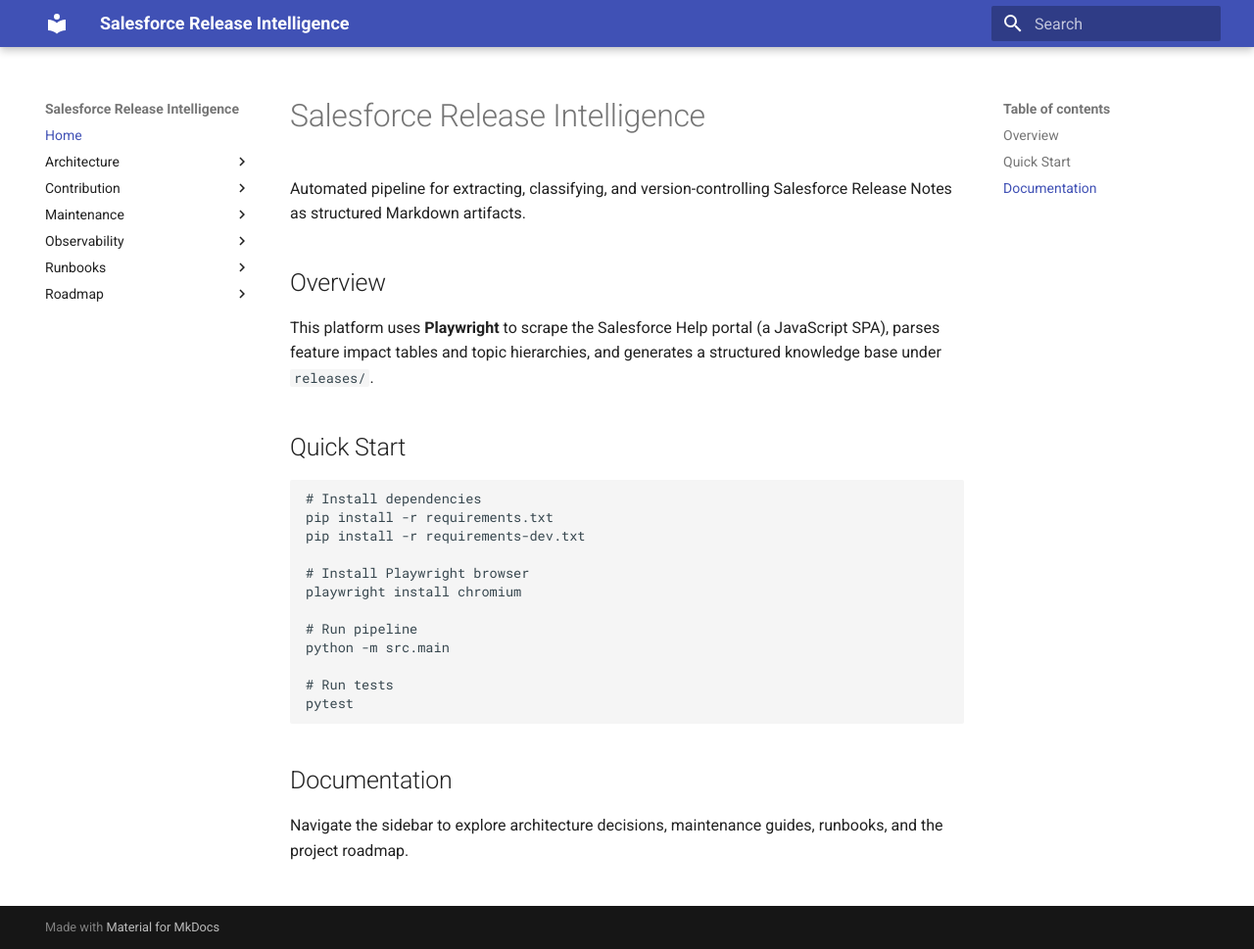
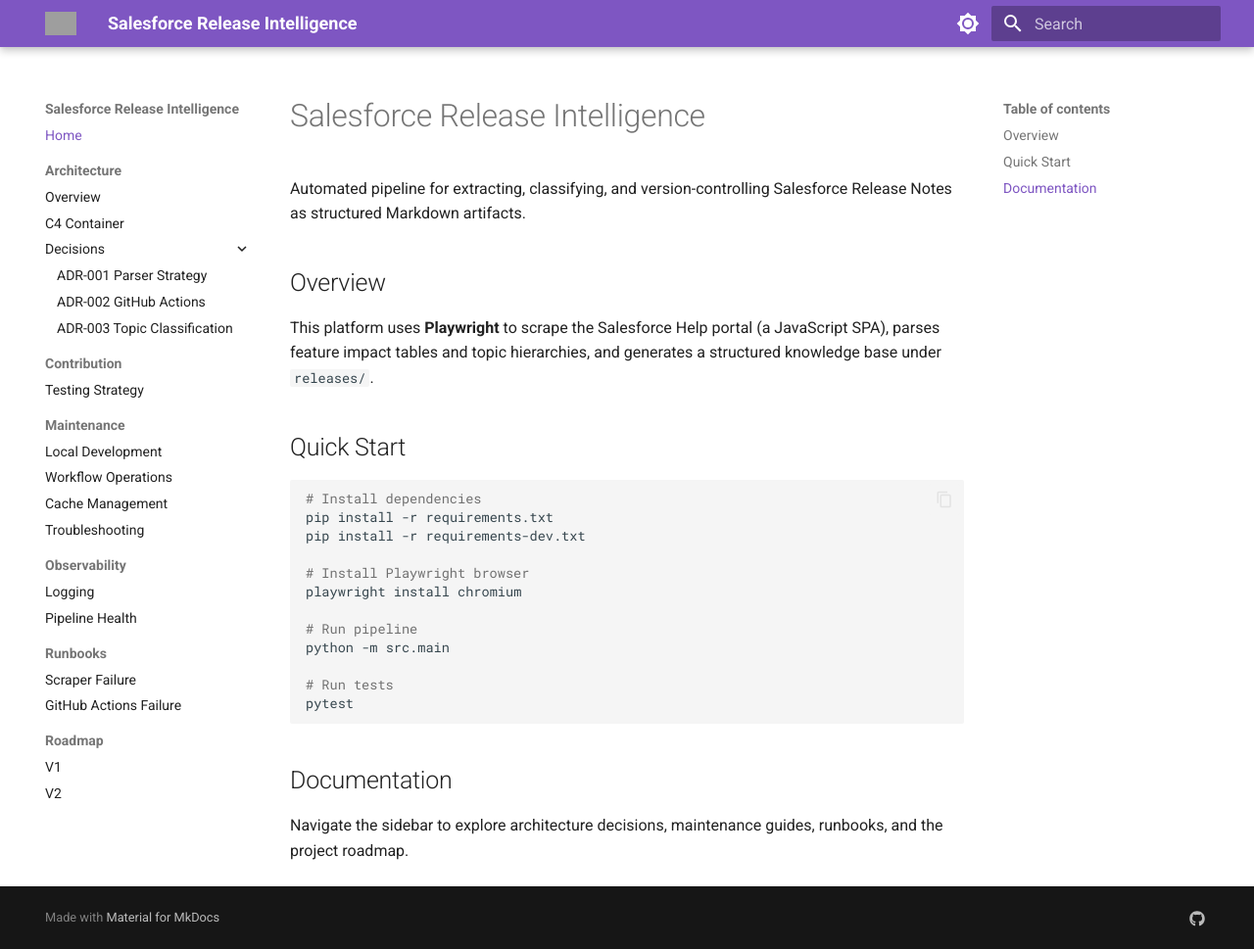
Before and after one commit to Fatal1tyBarucco/Salesforce-WebDev, an MkDocs documentation site: the page built from docs/index.md, in a window 1280 px wide and 969 px high. Shown: the whole window at 98% size. Built offline with MkDocs 1.6.1 and Material for MkDocs 9.7.7, drawn with Linux system fonts in a browser that asks for light colours; grey boxes are pictures that could not be loaded.

Commit message:
feat: MkDocs material theme with search, dark mode, code copy
- Light/dark toggle with system preference detection
- Search with suggestions and highlighting
- Code block copy buttons
- Navigation improvements (instant, tracking, expand)
- Admonitions, tabbed content, permalink TOC
- GitHub social link

```diff
--- a/mkdocs.yml
+++ b/mkdocs.yml
@@ -1,7 +1,58 @@
 site_name: Salesforce Release Intelligence
+site_description: Automated pipeline for extracting and classifying Salesforce Release Notes
+site_url: https://fatal1tybarucco.github.io/Salesforce-WebDev/
 
 theme:
   name: material
+  logo: assets/logo.png
+  favicon: assets/favicon.ico
+  palette:
+    - media: "(prefers-color-scheme: light)"
+      scheme: default
+      primary: deep purple
+      accent: amber
+      toggle:
+        icon: material/brightness-7
+        name: Dark mode
+    - media: "(prefers-color-scheme: dark)"
+      scheme: slate
+      primary: deep purple
+      accent: amber
+      toggle:
+        icon: material/brightness-4
+        name: Light mode
+  features:
+    - navigation.instant
+    - navigation.tracking
+    - navigation.sections
+    - navigation.expand
+    - navigation.top
+    - search.suggest
+    - search.highlight
+    - content.code.copy
+    - content.code.annotate
+    - content.tabs.link
+
+plugins:
+  - search
+
+markdown_extensions:
+  - pymdownx.highlight:
+      anchor_linenums: true
+  - pymdownx.superfences
+  - pymdownx.tabbed:
+      alternate_style: true
+  - admonition
+  - pymdownx.details
+  - attr_list
+  - md_in_html
+  - toc:
+      permalink: true
+
+extra:
+  social:
+    - icon: fontawesome/brands/github
+      link: https://github.com/Fatal1tyBarucco/Salesforce-WebDev
 
 nav:
   - Home: index.md
```
